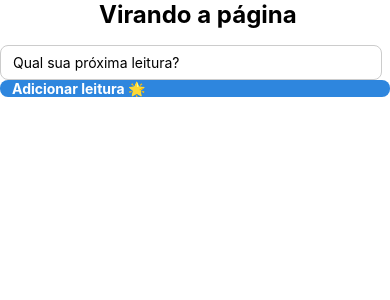
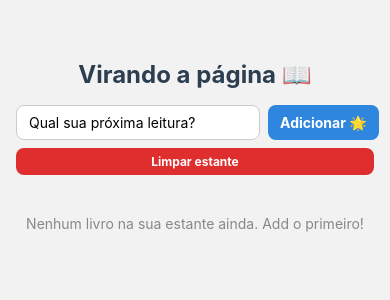
Before and after one commit to monica-manfrinato/to_be_read_app, a React Native app in the folder to_be_read_app/: screen / in a window 390 px wide. Shown: the top 300 px of the page. Built offline with nearby package versions, Linux system fonts and the light colour scheme.

Commit message:
atualização final 27/08

```diff
--- a/to_be_read_app/package.json
+++ b/to_be_read_app/package.json
@@ -3,7 +3,7 @@
   "version": "1.0.0",
   "main": "index.js",
   "dependencies": {
-    "@react-native-async-storage/async-storage": "^3.1.1",
+    "@react-native-async-storage/async-storage": "2.2.0",
     "expo": "~57.0.17",
     "expo-status-bar": "~57.0.1",
     "react": "19.2.3",
--- a/to_be_read_app/src/components/LivroItem.js
+++ b/to_be_read_app/src/components/LivroItem.js
@@ -1,39 +1,112 @@
 import { StyleSheet, Text, TouchableOpacity, View } from "react-native";
 
-export default function LivroItem({livro, aoAlternarConcluida, aoExcluir, aoEditar}){
-    return(
-
+export default function LivroItem({
+  livro,
+  aoAlternarConcluida,
+  aoExcluir,
+  aoEditar,
+}) {
+  return (
     <View style={styles.item}>
-      {/* Ao tocar no texto, a tarefa alterna entre concluída/pendente */}
+      {/* Ao tocar na área do texto, alterna o status de lido/pendente */}
       <TouchableOpacity
         style={styles.textoContainer}
         onPress={() => aoAlternarConcluida(livro.id)}
       >
-        <Text style={[styles.texto, livro.concluida && styles.textoConcluido]}>
-          {livro.texto}
+        <Text style={[styles.titulo, livro.lido && styles.textoConcluido]}>
+          {livro.lido ? "✅ " : "📖 "}
+          {livro.titulo}
         </Text>
+
+        {/* Exibe nota e datas se estiverem preenchidas */}
+        {livro.avaliacao ? (
+          <Text style={styles.detalhes}>Nota: {livro.avaliacao}</Text>
+        ) : null}
+
+        {livro.dataInicio || livro.dataFim ? (
+          <Text style={styles.detalhes}>
+            📅 {livro.dataInicio || "..."} até {livro.dataFim || "..."}
+          </Text>
+        ) : null}
       </TouchableOpacity>
 
-      {/* Botão de Editar */}
-      <TouchableOpacity
-        style={styles.botaoEditar}
-        onPress={aoEditar}
-      >
+      {/* Botões de Ação */}
+      <View style={styles.botoesContainer}>
+        <TouchableOpacity style={styles.botaoEditar} onPress={aoEditar}>
           <Text style={styles.textoBotaoEditar}>Editar</Text>
         </TouchableOpacity>
 
-      {/* Botão de Excluir */}
         <TouchableOpacity
           style={styles.botaoExcluir}
-        onPress={() => aoExcluir(tarefa.id)}
+          onPress={() => aoExcluir(livro.id)}
         >
           <Text style={styles.textoBotaoExcluir}>Excluir</Text>
         </TouchableOpacity>
       </View>
-
-    )
+    </View>
+  );
 }
 
 const styles = StyleSheet.create({
-
-})
+  item: {
+    backgroundColor: "#fff",
+    borderRadius: 8,
+    padding: 12,
+    marginBottom: 10,
+    flexDirection: "row",
+    alignItems: "center",
+    justifyContent: "space-between",
+    borderLeftWidth: 4,
+    borderLeftColor: "#2e86de",
+    elevation: 2, // Sombra suave no Android
+    shadowColor: "#000", // Sombra no iOS
+    shadowOffset: { width: 0, height: 1 },
+    shadowOpacity: 0.1,
+    shadowRadius: 2,
+  },
+  textoContainer: {
+    flex: 1,
+    marginRight: 8,
+  },
+  titulo: {
+    fontSize: 16,
+    fontWeight: "bold",
+    color: "#333",
+  },
+  textoConcluido: {
+    textDecorationLine: "line-through",
+    color: "#888",
+  },
+  detalhes: {
+    fontSize: 12,
+    color: "#666",
+    marginTop: 2,
+  },
+  botoesContainer: {
+    flexDirection: "row",
+    alignItems: "center",
+  },
+  botaoEditar: {
+    backgroundColor: "#e1b12c",
+    borderRadius: 6,
+    paddingVertical: 6,
+    paddingHorizontal: 10,
+    marginRight: 6,
+  },
+  textoBotaoEditar: {
+    color: "#fff",
+    fontSize: 12,
+    fontWeight: "bold",
+  },
+  botaoExcluir: {
+    backgroundColor: "#e84118",
+    borderRadius: 6,
+    paddingVertical: 6,
+    paddingHorizontal: 10,
+  },
+  textoBotaoExcluir: {
+    color: "#fff",
+    fontSize: 12,
+    fontWeight: "bold",
+  },
+});
--- a/to_be_read_app/src/screens/ListaLivrosScreen.js
+++ b/to_be_read_app/src/screens/ListaLivrosScreen.js
@@ -1,45 +1,231 @@
 import { useEffect, useState } from "react";
-import { StyleSheet, Text, TextInput, TouchableOpacity, View} from "react-native";
-import LivroItem from "../components/LivroItem"
+import {
+  FlatList,
+  Modal,
+  KeyboardAvoidingView,
+  Platform,
+  StyleSheet,
+  Text,
+  TextInput,
+  TouchableOpacity,
+  View,
+} from "react-native";
+import AsyncStorage from "@react-native-async-storage/async-storage";
+import LivroItem from "../components/LivroItem";
 
+const CHAVE_STORAGE = "@to-be-read:livros";
 
-export default function ListaLivrosScreen (
-){
+export default function ListaLivrosScreen() {
+  const [livros, setLivros] = useState([]);
+  const [tituloInput, setTituloInput] = useState("");
+  const [carregando, setCarregando] = useState(true);
+  const [editarLivro, setEditarLivro] = useState(null);
 
-  const [leitura, setLeitura] = useState([]);
-  const [textoInput, setTextoInput] = useState("");
-  const [carregando, setCarregando] = useState(true);
-  const [editarLeitura, setEditarLeitura] = useState(null);
+  // Carregar do AsyncStorage ao iniciar
+  useEffect(() => {
+    async function carregarLivros() {
+      try {
+        const livrosSalvos = await AsyncStorage.getItem(CHAVE_STORAGE);
+        if (livrosSalvos !== null) {
+          setLivros(JSON.parse(livrosSalvos));
+        }
+      } catch (erro) {
+        console.error("Erro ao carregar livros:", erro);
+      } finally {
+        setCarregando(false);
+      }
+    }
+    carregarLivros();
+  }, []);
 
+  // Salvar no AsyncStorage quando a lista de livros for alterada
+  useEffect(() => {
+    if (carregando) return;
+    AsyncStorage.setItem(CHAVE_STORAGE, JSON.stringify(livros)).catch(
+      (erro) => console.error("Erro ao salvar livros:", erro)
+    );
+  }, [livros, carregando]);
 
-  function adicionarLeitura(){
-    const texto = textoInput.trim();
-     if (texto === "") return;
+  function adicionarLivro() {
+    const titulo = tituloInput.trim();
+    if (titulo === "") return;
 
-    const novaTarefa = {
+    const novoLivro = {
       id: Date.now().toString(),
-      texto,
-      concluida: false,
+      titulo,
+      lido: false,
+      avaliacao: "",
+      dataInicio: "",
+      dataFim: "",
     };
 
-    setTarefas((tarefasAtuais) => [...tarefasAtuais, novaTarefa]);
-    setTextoInput("")
+    setLivros((livrosAtuais) => [...livrosAtuais, novoLivro]);
+    setTituloInput("");
+  }
 
+  function alternarLido(id) {
+    setLivros((livrosAtuais) =>
+      livrosAtuais.map((livro) =>
+        livro.id === id ? { ...livro, lido: !livro.lido } : livro
+      )
+    );
   }
-  return(
-<View>
-    <Text style={styles.titulo}> Virando a página</Text>
-    <View>
 
-      <TextInput style={styles.input} placeholder="Qual sua próxima leitura?"/>
-      <TouchableOpacity
+  function excluirLivro(id) {
+    setLivros((livrosAtuais) =>
+      livrosAtuais.filter((livro) => livro.id !== id)
+    );
+  }
+
+  function limparLivros() {
+    setLivros([]);
+  }
+
+  function salvarEdicao() {
+    if (!editarLivro || editarLivro.titulo.trim() === "") return;
+
+    setLivros((livrosAtuais) =>
+      livrosAtuais.map((item) =>
+        item.id === editarLivro.id
+          ? {
+              ...item,
+              titulo: editarLivro.titulo.trim(),
+              avaliacao: editarLivro.avaliacao,
+              dataInicio: editarLivro.dataInicio,
+              dataFim: editarLivro.dataFim,
+            }
+          : item
+      )
+    );
+
+    setEditarLivro(null);
+  }
+
+  return (
+    <KeyboardAvoidingView
+      style={styles.container}
+      behavior={Platform.OS === "ios" ? "padding" : undefined}
+    >
+      <Text style={styles.titulo}>Virando a página 📖</Text>
+
+      {/* Formulário de Adição */}
+      <View style={styles.formulario}>
+        <TextInput
+          style={styles.input}
+          placeholder="Qual sua próxima leitura?"
+          value={tituloInput}
+          onChangeText={setTituloInput}
+          onSubmitEditing={adicionarLivro}
+          returnKeyType="done"
+        />
+        <TouchableOpacity
           style={styles.botaoAdicionar}
-          onPress={adicionarLeitura}>
-        <Text style={styles.textoBotaoAdicionar}>Adicionar leitura 🌟</Text>
+          onPress={adicionarLivro}
+        >
+          <Text style={styles.textoBotaoAdicionar}>Adicionar 🌟</Text>
+        </TouchableOpacity>
+      </View>
+
+      <TouchableOpacity style={styles.botaoLimpar} onPress={limparLivros}>
+        <Text style={styles.textoBotaoLimpar}>Limpar estante</Text>
       </TouchableOpacity>
-    </View>
-  </View>
-  )
+
+      {/* Lista de Livros */}
+      <FlatList
+        data={livros}
+        keyExtractor={(item) => item.id}
+        renderItem={({ item }) => (
+          <LivroItem
+            livro={item}
+            aoAlternarConcluida={alternarLido}
+            aoExcluir={excluirLivro}
+            aoEditar={() => setEditarLivro(item)}
+          />
+        )}
+        ListEmptyComponent={
+          <Text style={styles.listaVazia}>
+            Nenhum livro na sua estante ainda. Add o primeiro!
+          </Text>
+        }
+        contentContainerStyle={styles.listaConteudo}
+      />
+
+      {/* Modal de Edição */}
+      <Modal
+        animationType="slide"
+        transparent={true}
+        visible={!!editarLivro}
+        onRequestClose={() => setEditarLivro(null)}
+      >
+        <View style={styles.modalOverlay}>
+          <View style={styles.modalContainer}>
+            <Text style={styles.modalTitulo}>Detalhes do Livro</Text>
+
+            <Text style={styles.labelInput}>Título do Livro:</Text>
+            <TextInput
+              style={styles.inputModal}
+              value={editarLivro?.titulo || ""}
+              onChangeText={(texto) =>
+                setEditarLivro((atual) => ({ ...atual, titulo: texto }))
+              }
+            />
+
+            <Text style={styles.labelInput}>Avaliação (Nota de 1 a 5):</Text>
+            <TextInput
+              style={styles.inputModal}
+              placeholder="Ex: 5 ou ⭐⭐⭐⭐⭐"
+              value={editarLivro?.avaliacao || ""}
+              onChangeText={(texto) =>
+                setEditarLivro((atual) => ({ ...atual, avaliacao: texto }))
+              }
+            />
+
+            <View style={styles.rowInputs}>
+              <View style={styles.colunaData}>
+                <Text style={styles.labelInput}>Início:</Text>
+                <TextInput
+                  style={styles.inputModal}
+                  placeholder="DD/MM/AAAA"
+                  value={editarLivro?.dataInicio || ""}
+                  onChangeText={(texto) =>
+                    setEditarLivro((atual) => ({ ...atual, dataInicio: texto }))
+                  }
+                />
+              </View>
+
+              <View style={styles.colunaDataDireita}>
+                <Text style={styles.labelInput}>Término:</Text>
+                <TextInput
+                  style={styles.inputModal}
+                  placeholder="DD/MM/AAAA"
+                  value={editarLivro?.dataFim || ""}
+                  onChangeText={(texto) =>
+                    setEditarLivro((atual) => ({ ...atual, dataFim: texto }))
+                  }
+                />
+              </View>
+            </View>
+
+            <View style={styles.modalBotoes}>
+              <TouchableOpacity
+                style={[styles.botaoModal, styles.botaoCancelar]}
+                onPress={() => setEditarLivro(null)}
+              >
+                <Text style={styles.textoBotaoModal}>Cancelar</Text>
+              </TouchableOpacity>
+
+              <TouchableOpacity
+                style={[styles.botaoModal, styles.botaoSalvar]}
+                onPress={salvarEdicao}
+              >
+                <Text style={styles.textoBotaoModal}>Salvar</Text>
+              </TouchableOpacity>
+            </View>
+          </View>
+        </View>
+      </Modal>
+    </KeyboardAvoidingView>
+  );
 }
 
 const styles = StyleSheet.create({
@@ -54,10 +240,11 @@ const styles = StyleSheet.create({
     fontWeight: "bold",
     marginBottom: 16,
     textAlign: "center",
+    color: "#2c3e50",
   },
   formulario: {
     flexDirection: "row",
-    marginBottom: 16,
+    marginBottom: 8,
   },
   input: {
     flex: 1,
@@ -69,26 +256,28 @@ const styles = StyleSheet.create({
     paddingVertical: 8,
     marginRight: 8,
   },
-  botaoExcluir: {
-    backgroundColor: "#de2e2e",
-    borderRadius: 8,
-    paddingHorizontal: 12,
-    justifyContent: "center",
-    marginLeft: 6,
-  },
-  textoBotaoExcluir: {
-    color: "#fff",
-    fontWeight: "bold",
-  },
   botaoAdicionar: {
     backgroundColor: "#2e86de",
     borderRadius: 8,
     paddingHorizontal: 12,
-    justifyContent: "center",
+    justifyContent: "center", // Corrigido de "justify" para "justifyContent"
+    alignItems: "center",
   },
   textoBotaoAdicionar: {
     color: "#fff",
     fontWeight: "bold",
+  },
+  botaoLimpar: {
+    backgroundColor: "#de2e2e",
+    borderRadius: 8,
+    paddingVertical: 6,
+    alignItems: "center",
+    marginBottom: 16,
+  },
+  textoBotaoLimpar: {
+    color: "#fff",
+    fontWeight: "bold",
+    fontSize: 12,
   },
   listaConteudo: {
     paddingBottom: 20,
@@ -98,7 +287,6 @@ const styles = StyleSheet.create({
     color: "#888",
     marginTop: 24,
   },
-  /* ESTILOS DO MODAL */
   modalOverlay: {
     flex: 1,
     backgroundColor: "rgba(0,0,0,0.5)",
@@ -116,17 +304,37 @@ const styles = StyleSheet.create({
     fontSize: 18,
     fontWeight: "bold",
     marginBottom: 12,
+    textAlign: "center",
+  },
+  labelInput: {
+    fontSize: 12,
+    fontWeight: "bold",
+    color: "#555",
+    marginBottom: 4,
   },
   inputModal: {
     borderWidth: 1,
     borderColor: "#ccc",
     borderRadius: 8,
-    padding: 10,
-    marginBottom: 16,
+    padding: 8,
+    marginBottom: 12,
+  },
+  rowInputs: {
+    flexDirection: "row",
+    justifyContent: "space-between",
+  },
+  colunaData: {
+    flex: 1,
+    marginRight: 6,
+  },
+  colunaDataDireita: {
+    flex: 1,
+    marginLeft: 6,
   },
   modalBotoes: {
     flexDirection: "row",
     justifyContent: "flex-end",
+    marginTop: 8,
   },
   botaoModal: {
     borderRadius: 8,
```
Also changed, not shown: 1 other file (tests, documents, lock files or other folders). Lines whose indentation alone changed are shown as unchanged.
